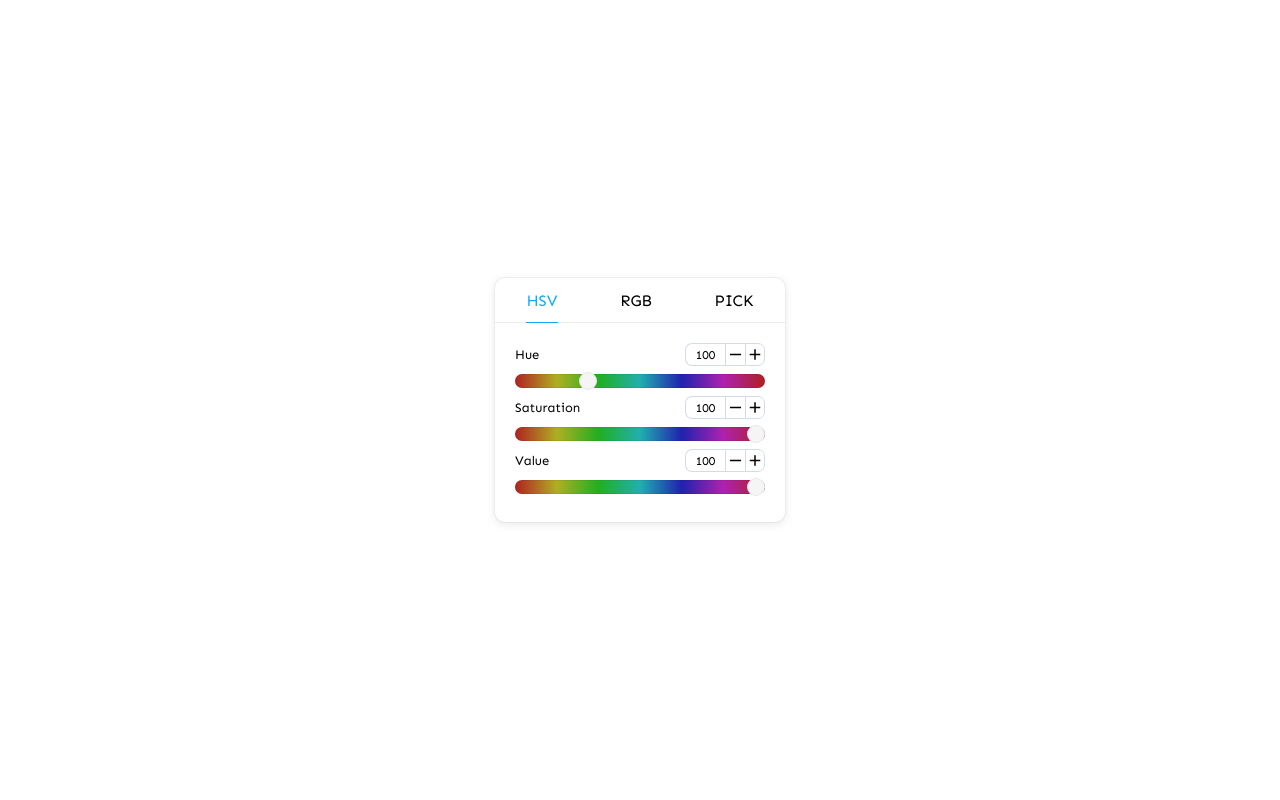
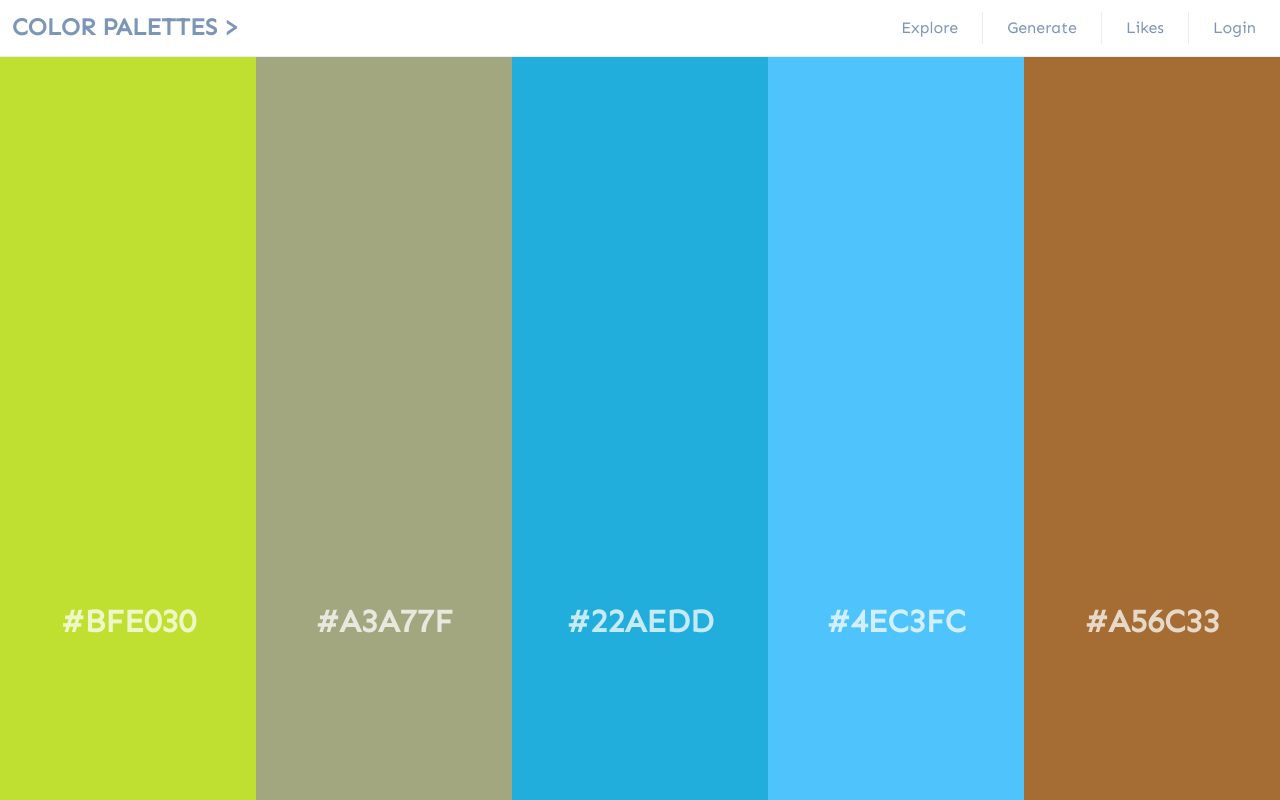
Before and after one commit to hollowic/fancy-colors, a React (Create React App) app: page / in a window 1280 px wide. Built offline with nearby package versions, Linux system fonts and the light colour scheme.

Commit message:
Added colorpicker to each stripe, added arrow :after

```diff
--- a/src/App.js
+++ b/src/App.js
@@ -6,16 +6,12 @@ import MainComp from "./Comp/Main/Container";
 // import CreatePanelComp from "./Comp/CreatePanel";
 // import ColorPanelComp from "./Comp/ColorPanel";
 // import SideBarComp from "./Comp/SideBar";
-import ColorPicker from "./Comp/ColorPicker/ColorPicker";
-import ColorRangeGroup from "./Comp/ColorPicker/ColorRangeGroup";
-import TabsHeader from "./Comp/ColorPicker/TabsHeader";
 
 const FancyColoursApp = (props) => {
   return (
     <>
-      {/* <NavBarComp />
-      <MainComp /> */}
-      <ColorPicker />
+      <NavBarComp />
+      <MainComp />
     </>
   );
 };
--- a/src/Comp/ColorPicker/ColorPickerStyles.scss
+++ b/src/Comp/ColorPicker/ColorPickerStyles.scss
@@ -2,13 +2,11 @@
   border-radius: 10px;
   z-index: 5;
   width: 290px;
-  overflow: auto;
+  // overflow: auto;
   box-shadow: rgba(0, 0, 0, .04) 0 0 0 1px, rgba(0, 0, 0, .1) 0 2px 10px;
   background: #ffffff;
   position: absolute;
-  left: 50%;
-  top: 50%;
-  transform: translate(-50%, -50%);
+  top: 17%;
 
   .tab {
     display: flex;
@@ -18,6 +16,19 @@
     padding: 20px
   }
 
+  .tab:after {
+    content: ' ';
+    position: absolute;
+    bottom: -8px;
+    left: 50%;
+    margin-left: -8px;
+    border-radius: 0 0 5px 0;
+    width: 17px;
+    height: 17px;
+    background: #ffffff;
+    transform: rotate(45deg);
+  }
+
   .hidden {
     display: none;
   }
--- a/src/Comp/Main/Stripe.jsx
+++ b/src/Comp/Main/Stripe.jsx
@@ -1,4 +1,5 @@
 import React, { useState, useRef, useEffect } from "react";
+import ColorPicker from "../ColorPicker/ColorPicker";
 import Tooltip from "@material-ui/core/Tooltip";
 import "./StripeStyles.scss";
 import { validateHexValue } from "../../Helpers/helperFn";
@@ -11,6 +12,7 @@ const Stripe = ({
   index,
 }) => {
   const [colour, setColour] = useState(backgroundColour);
+  const [colorPickerVisible, setColorPickerVisible] = useState(false);
 
   useEffect(() => {
     setColour(backgroundColour);
@@ -65,25 +67,31 @@ const Stripe = ({
     }
   };
 
+  const handleAdjustClick = () => {
+    setColorPickerVisible((prevState) => !prevState);
+  };
+
   return (
     <div
       className="single-stripe"
       style={{ backgroundColor: backgroundColour }}
     >
-      <Tooltip title="Alternative shades" arrow>
+      <Tooltip title="Alternative shades" arrow placement="top">
         <i className="fas fa-th" />
       </Tooltip>
 
-      <Tooltip title="Drag" arrow>
+      <Tooltip title="Drag" arrow placement="top">
         <i className="fas fa-arrows-alt-h" />
       </Tooltip>
 
-      <Tooltip title="Adjust" arrow>
-        <i className="fas fa-sliders-h" />
+      <Tooltip title="Adjust" arrow placement="top">
+        <i className="fas fa-sliders-h" onClick={handleAdjustClick} />
       </Tooltip>
 
+      {colorPickerVisible && <ColorPicker />}
+
       {isLocked ? (
-        <Tooltip title="Unlock" arrow>
+        <Tooltip title="Unlock" arrow placement="top">
           <i
             className="fas fa-lock"
             onClick={() => handleLockClick(index)}
@@ -91,7 +99,7 @@ const Stripe = ({
           />
         </Tooltip>
       ) : (
-        <Tooltip title="Lock" arrow>
+        <Tooltip title="Lock" arrow placement="top">
           <i
             className="fas fa-lock-open"
             onClick={() => handleLockClick(index)}
@@ -99,8 +107,9 @@ const Stripe = ({
         </Tooltip>
       )}
 
-      <Tooltip title="Edit" arrow>
+      <Tooltip title="Edit" arrow placement="top">
         <input
+          className="edit-color"
           disabled={isLocked}
           ref={textInput}
           type="text"
--- a/src/Comp/Main/StripeStyles.scss
+++ b/src/Comp/Main/StripeStyles.scss
@@ -5,6 +5,7 @@
     align-items: center;
     height: calc(100vh - 57px);
     width: calc(100% / 5);
+    position: relative;
 
     .fas {
         visibility: hidden;
@@ -24,7 +25,7 @@
         cursor: grab;
     }
 
-    input {
+    input.edit-color {
         width: 100%;
         border: none;
         background-color: transparent;
@@ -37,11 +38,11 @@
         text-transform: uppercase;
     }
 
-    input:hover {
+    input.edit-color:hover {
         opacity: 1;
     }
 
-    input:focus {
+    input.edit-color:focus {
         outline: 0;
     }
 }
--- a/src/Helpers/helperFn.js
+++ b/src/Helpers/helperFn.js
@@ -52,7 +52,7 @@ export function HexToHSL(hex) {
   if (h < 0) h += 360;
 
   l = (cmax + cmin) / 2;
-  s = delta == 0 ? 0 : delta / (1 - Math.abs(2 * l - 1));
+  s = delta === 0 ? 0 : delta / (1 - Math.abs(2 * l - 1));
   s = +(s * 100).toFixed(0);
   l = +(l * 100).toFixed(0);
 
```
